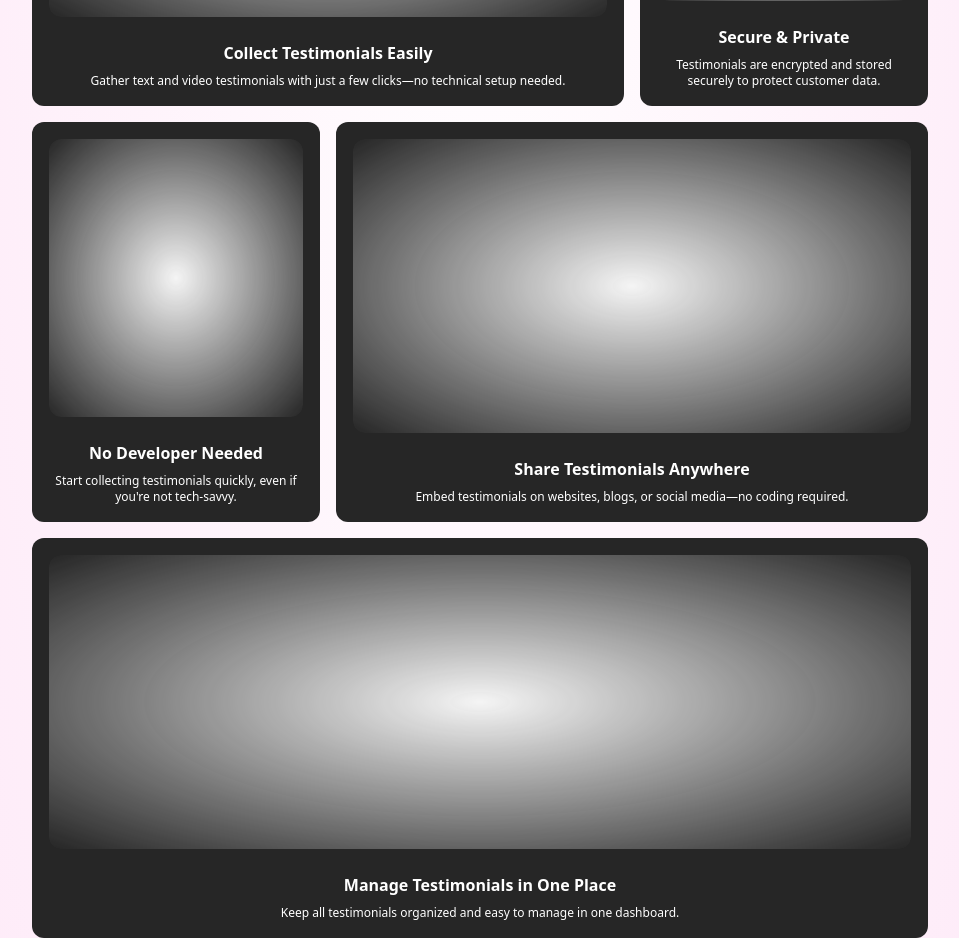
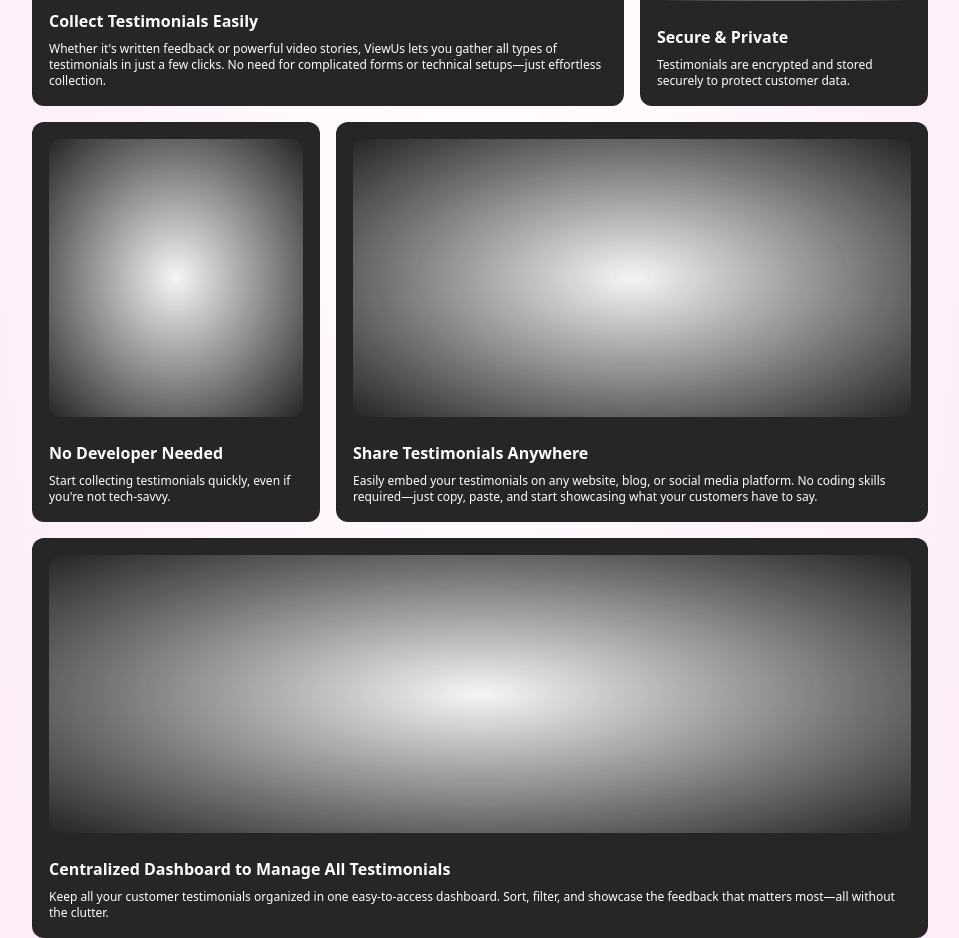
Before and after one commit to Ankur1493/viewUs-sec, a Next.js app: page / in a window 1280 px wide. Shown: the part 1735-2673 px from the top of the page, without its empty margins (160-1119 px from the left). Built offline with nearby package versions, Linux system fonts and the light colour scheme.

Commit message:
changed some ui for grid

```diff
--- a/components/landing/Grid.tsx
+++ b/components/landing/Grid.tsx
@@ -23,7 +23,7 @@ const items = [
   {
     title: "Collect Testimonials Easily",
     description:
-      "Gather text and video testimonials with just a few clicks—no technical setup needed.",
+      "Whether it's written feedback or powerful video stories, ViewUs lets you gather all types of testimonials in just a few clicks. No need for complicated forms or technical setups—just effortless collection.",
     header: <Skeleton />,
     className: "md:col-span-2",
   },
@@ -45,14 +45,14 @@ const items = [
   {
     title: "Share Testimonials Anywhere",
     description:
-      "Embed testimonials on websites, blogs, or social media—no coding required.",
+      "Easily embed your testimonials on any website, blog, or social media platform. No coding skills required—just copy, paste, and start showcasing what your customers have to say.",
     header: <Skeleton />,
     className: "md:col-span-2",
   },
   {
-    title: "Manage Testimonials in One Place",
+    title: "Centralized Dashboard to Manage All Testimonials",
     description:
-      "Keep all testimonials organized and easy to manage in one dashboard.",
+      "Keep all your customer testimonials organized in one easy-to-access dashboard. Sort, filter, and showcase the feedback that matters most—all without the clutter.",
     header: <Skeleton />,
     className: "md:col-span-3",
   },
--- a/components/ui/bento-grid.tsx
+++ b/components/ui/bento-grid.tsx
@@ -40,10 +40,10 @@ export const BentoGridItem = ({
     >
       {header}
       <div className="group-hover/bento:translate-x-2 transition duration-200">
-        <div className="font-sans font-bold text-white dark:text-neutral-200 mb-2 mt-2">
+        <div className="font-sans font-bold text-white dark:text-neutral-200 mb-2 mt-2 text-left">
           {title}
         </div>
-        <div className="font-sans font-normal text-white text-xs dark:text-neutral-300">
+        <div className="font-sans font-normal text-white text-xs dark:text-neutral-300 text-left">
           {description}
         </div>
       </div>
```
